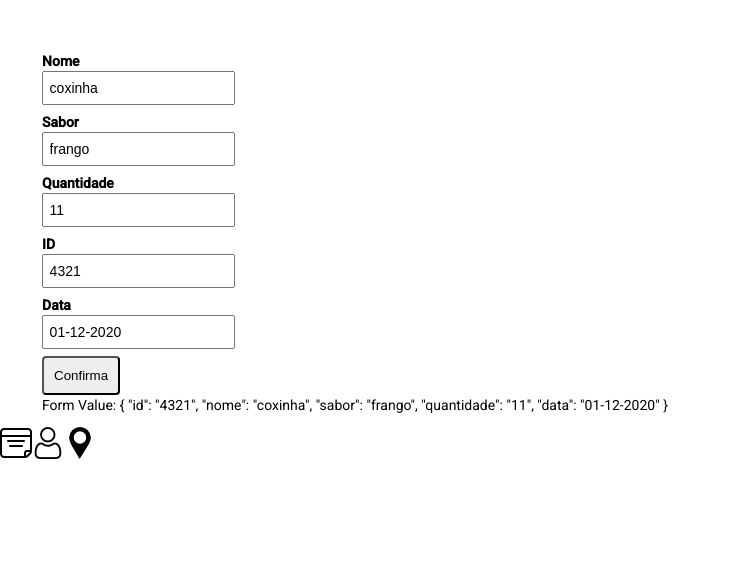
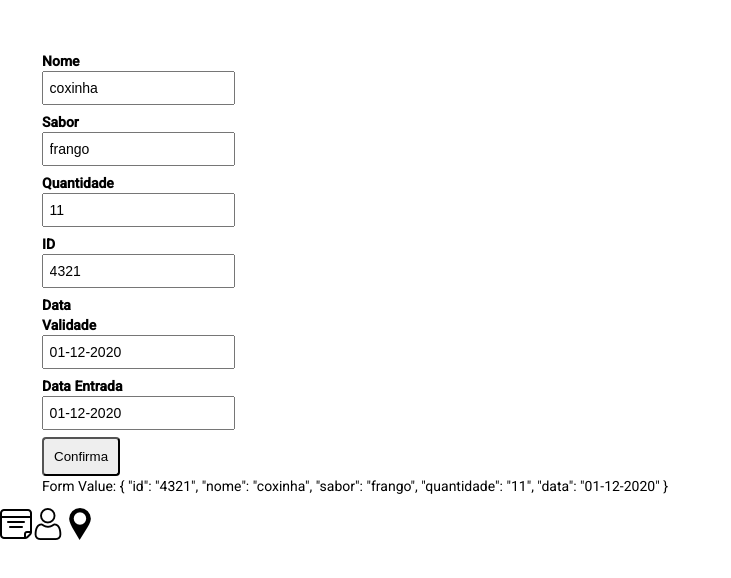
Before and after one commit to shemuelx/cardapium, an Angular app: page /produtos in a window 1280 px wide. Shown: the top 578 px of the page, without its empty margins (0-731 px from the left). Built offline with nearby package versions, Linux system fonts and the light colour scheme.

Commit message:
'mudancas na estiliuzacao'

```diff
--- a/src/app/app.component.html
+++ b/src/app/app.component.html
@@ -1,4 +1,5 @@
 <!-- Cardapium -->
+
 <nav class="nav-bar">
 
   <a class="nav-link" routerLink=""
--- a/src/app/produtos/produtos.component.css
+++ b/src/app/produtos/produtos.component.css
@@ -13,7 +13,10 @@
     color: #000000;
     font-weight: bold;
   }
-
+  form {
+    font-family: inherit;
+    font-size: 1em;
+  }
   input {
     height: 2em;
     font-size: 1em;
--- a/src/app/produtos/produtos.component.html
+++ b/src/app/produtos/produtos.component.html
@@ -24,7 +24,12 @@
   </label>
 
   <label>
-    Data
+    Data Validade
+    <input type="text" formControlName="data" required>
+  </label>
+
+  <label>
+    Data Entrada
     <input type="text" formControlName="data" required>
   </label>
 
--- a/src/styles.css
+++ b/src/styles.css
@@ -1,4 +1,5 @@
 /* You can add global styles to this file, and also import other style files */
+
 
 html, body { height: 100%; }
 body { margin: 0; font-family: Roboto, "Helvetica Neue", sans-serif; }
```
